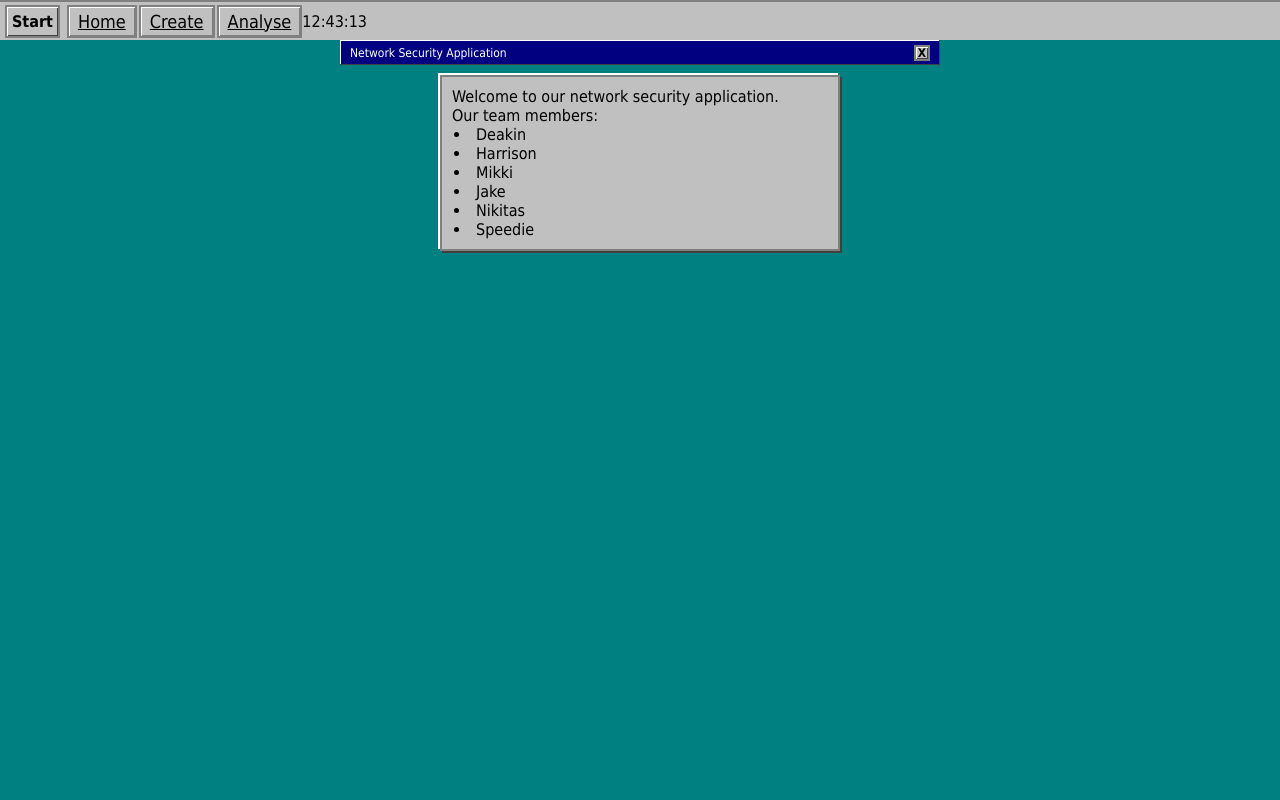
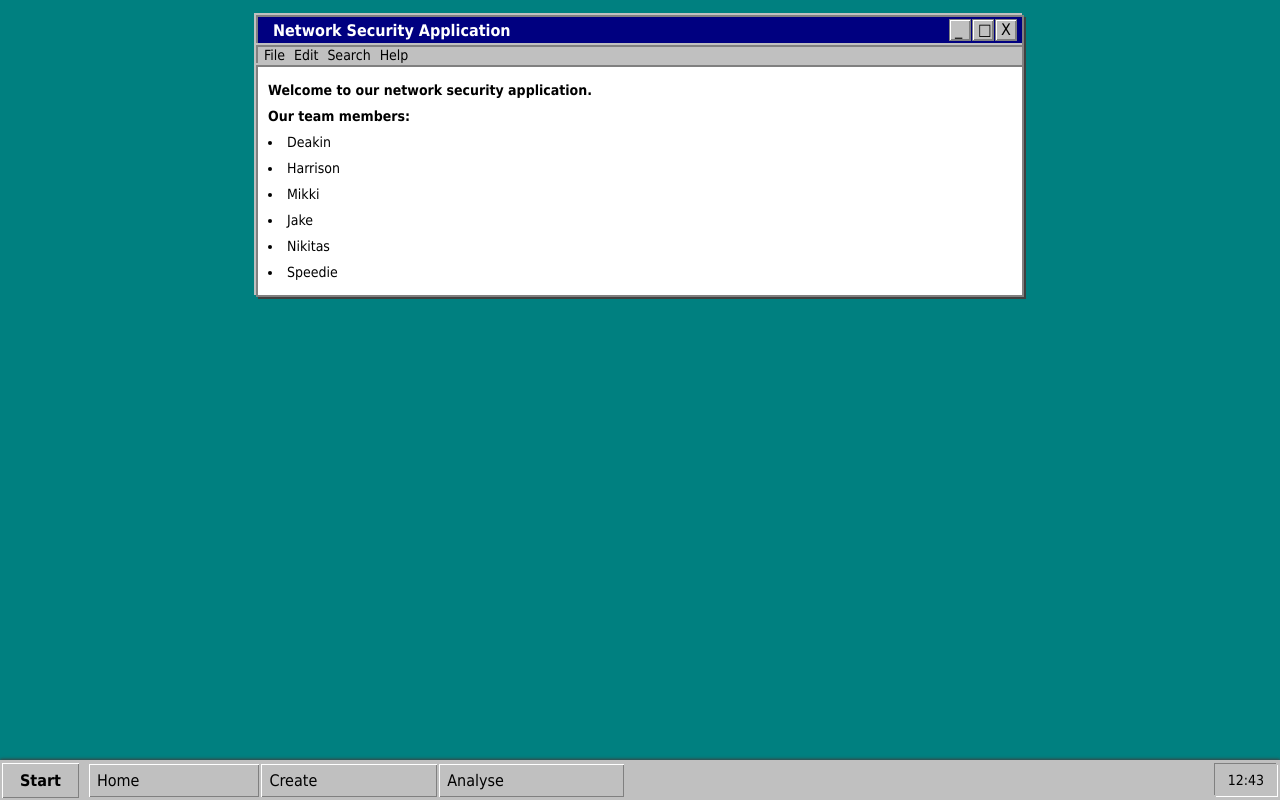
Before and after one commit to rash-mikka/ICT_Test, a Flask app: page / in a window 1280 px wide. Run offline with Flask 3, Linux system fonts and the light colour scheme.

Commit message:
Update to Index page

```diff
--- a/Python Project/app/static/js/taskbar.js
+++ b/Python Project/app/static/js/taskbar.js
@@ -3,7 +3,7 @@ function updateTime() {
     const hours = String(now.getHours()).padStart(2, '0');
     const minutes = String(now.getMinutes()).padStart(2, '0');
     const seconds = String(now.getSeconds()).padStart(2, '0');
-    const timeString = `${hours}:${minutes}:${seconds}`;
+    const timeString = `${hours}:${minutes}`;
     document.getElementById('time').innerText = timeString;
 }
 
--- a/Python Project/app/static/styles/index.css
+++ b/Python Project/app/static/styles/index.css
@@ -1,118 +1,234 @@
 body {
-    font-family: "Tahoma", "Verdana", "Arial", sans-serif;
-    background-color: #008080; /* Windows 98 teal background */
+    font-family: "Tahoma", sans-serif;
+    background-color: #008080;
+    /* Classic Windows teal desktop background */
     margin: 0;
-    display: flex;
-    flex-direction: column; /* Stack elements vertically */
-    height: 100vh; /* Full height of the viewport */
+    padding: 0;
 }
 
 /* Taskbar styling */
 .taskbar {
+    display: flex;
+    justify-content: flex-start;
+    /* Align all elements to the left */
+    align-items: center;
     background-color: #C0C0C0;
-    border-top: 2px solid #808080;
+    /* Windows 98 gray taskbar */
+    padding: 2px;
     height: 40px;
+    position: fixed;
+    bottom: 0;
+    left: 0;
+    right: 0;
+    box-shadow: 0px -1px 3px #404040;
+    /* A little shadow for the taskbar */
+}
+
+/* Start button */
+.start-btn {
+    background-color: #C0C0C0;
+    padding: 8px 18px;
+    box-shadow: inset 1px 1px #ffffff, inset -1px -1px #808080;
+    cursor: pointer;
+    font-family: "Tahoma", sans-serif;
+    font-size: 16px;
+    font-weight: bold;
+    margin-right: 10px;
+}
+
+/* Navigation buttons inside taskbar */
+.nav-btn {
+    background-color: #C0C0C0;
+    border: 0px solid #808080;
+    padding-top: 7px;
+    padding-bottom: 7px;
+    padding-right: 120px;
+    padding-left: 8px;
+    box-shadow: inset 1px 1px #ffffff, inset -1px -1px #808080;
+    text-decoration: none;
+    color: black;
+    font-family: "Tahoma", sans-serif;
+    font-size: 16px;
+    margin-right: 2px;
+    text-align: left;
+}
+
+nav ul {
+    list-style-type: none;
+    margin: 0;
+    padding: 0;
     display: flex;
     align-items: center;
-    padding: 0 5px;
-    width: 100%;
 }
 
-/* Start button styling */
-.start-btn {
+nav ul li {
+    display: inline-block;
+}
+
+/* Hover effect for buttons */
+.start-btn:hover,
+.nav-btn:hover {
+    background-color: #dcdcdc;
+    /* Lighter background on hover */
+    border-color: #404040;
+    /* Darker border on hover */
+    box-shadow: inset 1px 1px #dcdcdc, inset -1px -1px #404040;
+    /* Sharper shadow effect */
+}
+
+
+/* Time display */
+.current-time {
+    margin-left: auto;
+    margin-right: 1px;
     background-color: #C0C0C0;
-    color: black;
-    padding: 5px 5px; /* Padding for the button */
-    margin-right: 5px;
-    border: 2px solid #808080; /* Dark gray border */
+    /* Background color similar to Windows 98 */
+    border: 1px solid #C0C0C0;
+    /* Border color */
+    padding: 7px 12px;
+    /* Padding around the text */
+    box-shadow:
+        1px 1px 0px #ffffff,
+        /* Right bottom highlight */
+        -1px -1px 0px #808080,
+        /* Left top shadow */
+        inset 0px 0px 0px #ffffff,
+        /* Inner highlight */
+        inset 0px 0px 0px #808080;
+    /* Inner shadow */
+    font-size: 14px;
+    /* Font size */
+}
+
+
+/* Window Title Bar */
+.window-titlebar {
+    display: flex;
+    justify-content: space-between;
+    background-color: #000080;
+    padding: 5px;
+    margin-top: 15px;
+    border: 2px solid #808080;
+    height: 30px;
+    align-items: center;
+    box-shadow: 2px 2px #404040, -2px -2px #C0C0C0;
+    width: 60%;
+}
+
+.window-title {
+    color: white;
+    font-weight: bold;
+    font-size: 16px;
+    padding-left: 10px;
+}
+
+.window-controls {
+    display: flex;
+    align-items: center;
+    /* Center align vertically */
+}
+
+.window-controls div {
+    background-color: #C0C0C0;
+    border: 1px solid #808080;
+    padding-left: 5px;
+    box-shadow: inset 1px 1px #ffffff, inset -1px -1px #808080;
     cursor: pointer;
-    box-shadow: inset 1px 1px #ffffff, inset -1px -1px #404040; /* 3D effect */
+    margin-left: 1px;
+    height: 22px;
+    width: 22px;
+    /* Ensure buttons are displayed inline horizontally */
+}
+
+/* Menu bar */
+.menu-bar {
+    display: flex;
+    /* Use flexbox for horizontal layout */
+    justify-content: flex-start;
+    /* Align items to the start */
+    background-color: #C0C0C0;
+    /* Menu background color */
+    border: 2px solid #808080;
+    /* Border for classic look */
+    box-shadow: 2px 2px #404040, -2px -2px #C0C0C0;
+    border-right: 2px solid #808080;
+    /* Border for classic look */
+    border-bottom: 2px solid #808080;
+    /* Border for classic look */
+    height: 20px;
+    /* Height of the menu bar */
+    padding: 0 2px;
+    /* Padding on left and right */
+    margin-bottom: 0px;
+    /* Space below the menu bar */
+    width: 60%;
+}
+
+/* Styling for the unordered list */
+.menu-bar ul {
+    list-style-type: none;
+    /* Remove bullet points */
+    padding: 0;
+    /* Remove padding */
+    margin: 0;
+    /* Remove margin */
+    display: flex;
+    /* Flexbox to display menu items in a row */
+    align-items: center;
+    /* Center align vertically */
+}
+
+/* Styling for each menu item */
+.menu-bar ul li {
+    padding: 0px 4px;
+    /* Add padding for spacing */
+    cursor: pointer;
+    /* Change cursor on hover */
+    font-size: 14px;
+    /* Font size for menu items */
+    background-color: #C0C0C0;
+    /* Background color for menu items */
+
+    margin-right: 1px;
+    /* Space between menu items */
+}
+
+/* Optional: hover effect for menu items */
+.menu-bar ul li:hover {
+    background-color: #dcdcdc;
+    /* Lighter background on hover */
+    border-color: #404040;
+    /* Darker border on hover */
+    box-shadow: inset 1px 1px #dcdcdc, inset -1px -1px #404040;
+    /* Sharper shadow effect */
+}
+
+/* Window Content */
+.window {
+    background-color: #ffffff;
+    border: 2px solid #808080;
+    padding: 10px;
+    width: 60%;
+    margin: 0px 0px;
+    font-family: "Tahoma", sans-serif;
+    box-shadow: 2px 2px #404040, -2px -2px #C0C0C0;
+    /* 3D window effect */
+    box-sizing: border-box;
+}
+
+.window p {
     font-weight: bold;
 }
 
-/* Navigation list */
-nav {
-    margin-left:; /* Push navigation to the right */
+.window p,
+.window li {
+    margin: 0;
+    padding: 5px 0;
+    font-size: 14px;
 }
 
-ul {
-    list-style-type: none;
-    padding: 0;
+/* List styling in the window */
+.window ul {
+    padding-left: 20px;
     margin: 0;
-    display: flex;
 }
-
-li {
-    margin-left: 2px; /* Space between buttons */
-}
-
-/* Navigation button styling */
-.nav-btn {
-    background-color: #C0C0C0; /* Button face color */
-    color: #000000;
-    border: 2px solid #808080; /* Dark gray border */
-    padding: 4px 9px; /* Padding for the button */
-    width: 200px;
-    font-weight: normal;
-    font-size: 18px;
-    text-align: left;
-    cursor: pointer;
-    box-shadow: inset 1px 1px #ffffff, inset -1px -1px #808080; /* 3D effect */
-    transition: background-color 0.2s ease, box-shadow 0.2s ease;
-}
-
-/* Hover effect for buttons */
-.start-btn:hover, .nav-btn:hover {
-    background-color: #dcdcdc; /* Lighter background on hover */
-    border-color: #404040; /* Darker border on hover */
-    box-shadow: inset 1px 1px #dcdcdc, inset -1px -1px #404040; /* Sharper shadow effect */
-}
-
-/* Window title and content */
-.window-titlebar {
-    background-color: #000080; /* Dark blue */
-    color: white;
-    padding: 5px;
-    font-size: 12px;
-    display: flex;
-    justify-content: space-between;
-    align-items: center;
-    width: 600px;
-    height: 25px;
-    box-shadow: inset -1px -1px #404040, inset 1px 1px #FFFFFF;
-}
-
-/* Window content */
-.window {
-    width: 400px;
-    border: 2px solid #808080; /* Dark gray */
-    background-color: #C0C0C0; /* Light gray */
-    box-shadow: 2px 2px #404040, -2px -2px #FFFFFF; /* 3D window effect */
-    padding: 10px;
-    margin-top: 10px;
-    align-self: center; /* Center window */
-}
-
-/* Close button styling */
-.close-btn {
-    width: 16px;
-    height: 16px;
-    background-color: #C0C0C0; /* Windows 98 button face */
-    border: 2px solid #808080; /* Dark gray border */
-    display: flex;
-    justify-content: center;
-    align-items: center;
-    cursor: pointer;
-    box-shadow: inset 1px 1px #ffffff, inset -1px -1px #404040; /* 3D effect */
-    font-weight: bold;
-    color: black;
-    font-size: 12px;
-    margin-right: 5px;
-}
-
-/* Title and button placement */
-.window-title {
-    flex-grow: 1;
-    text-align: left;
-    padding-left: 5px;
-}
--- a/Python Project/app/templates/index.html
+++ b/Python Project/app/templates/index.html
@@ -25,8 +25,22 @@
 
     <div class="window-titlebar">
         <div class="window-title">Network Security Application</div>
-        <div class="close-btn">X</div>
+        <div class="window-controls">
+            <div class="min-btn">_</div>
+            <div class="max-btn">□</div>
+            <div class="close-btn">X</div>
+        </div>
     </div>
+
+    <div class="menu-bar">
+        <ul>
+            <li>File</li>
+            <li>Edit</li>
+            <li>Search</li>
+            <li>Help</li>
+        </ul>
+    </div>
+
     <nav class="window">
         <p>Welcome to our network security application.</p>
         <p>Our team members:</p>
@@ -39,4 +53,5 @@
     </nav>
 
 </body>
+
 </html>
```
